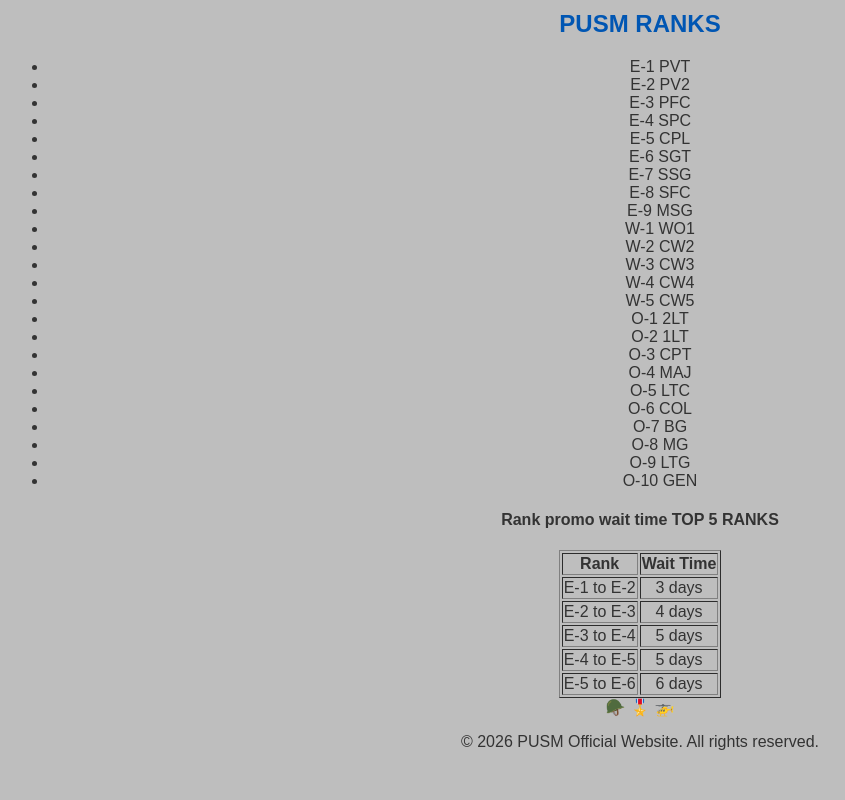
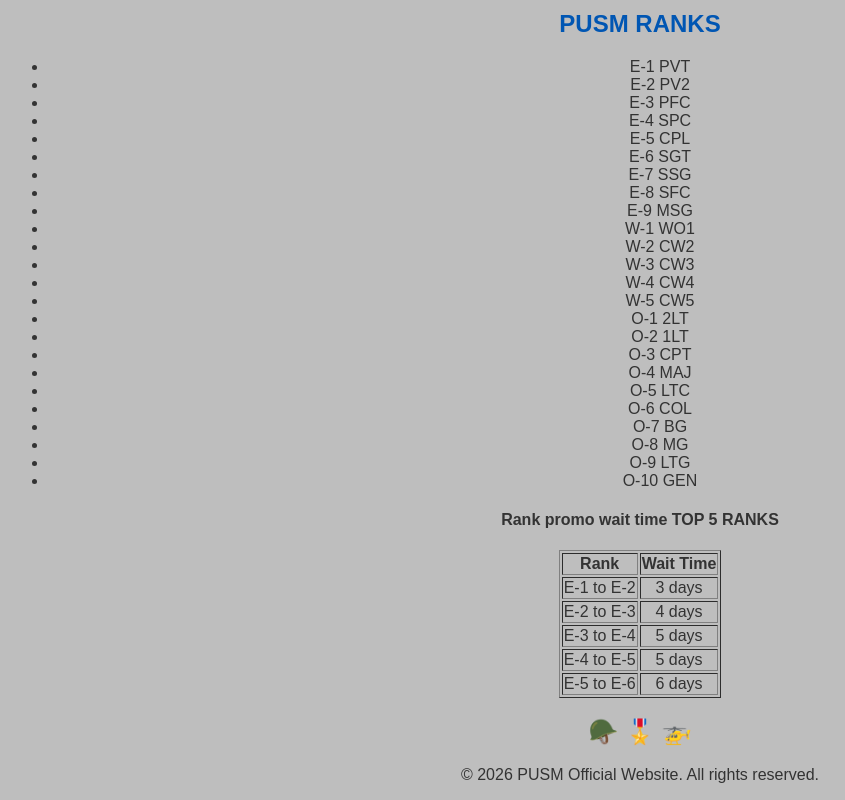
Before and after one commit to ps34real/pusm, a plain HTML site: page index.html in a window 1280 px wide. Shown: the part 326-1126 px from the top of the page, without its empty margins (0-845 px from the left). Before the commit the page ends 1093 px from the top, so only its background shows below. Drawn offline with Linux system fonts and the light colour scheme.

Commit message:
Change footer span to h2 for improved semantic structure

```diff
--- a/index.html
+++ b/index.html
@@ -93,7 +93,7 @@
             </div>
 </body>
     <footer>
-        <span height="30px" font-size="100px">🪖 🎖️ 🚁</span>
+        <h2 height="30px" font-size="100px">🪖 🎖️ 🚁</h2>
         <p>© 2026 PUSM Official Website. All rights reserved.</p>
     </footer>
 </html>
```
